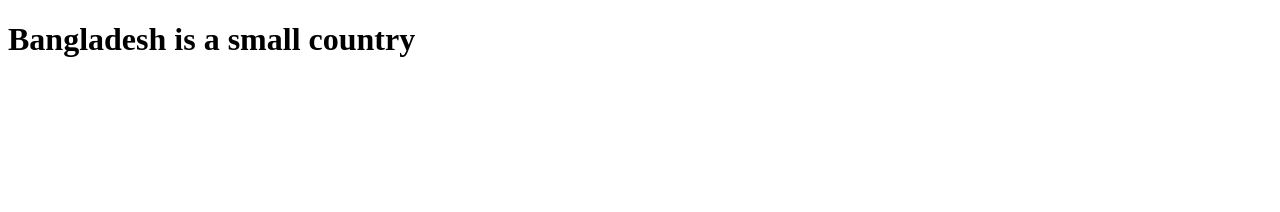
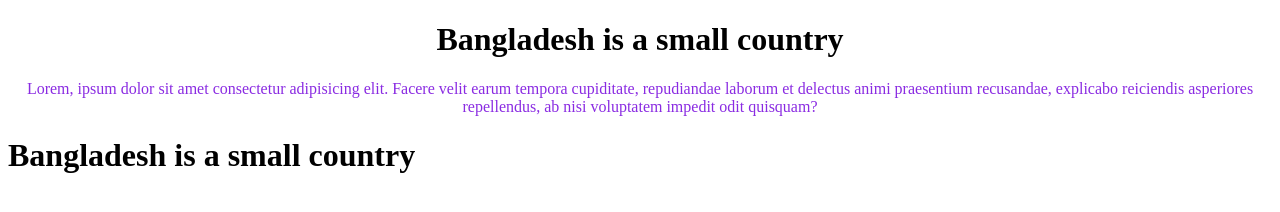
Before and after one commit to lipa-akter/programming-hero, a plain HTML site: page index.html in a window 1280 px wide. Drawn offline with Linux system fonts and the light colour scheme.

Commit message:
Bangladesh

```diff
--- a/index.html
+++ b/index.html
@@ -4,10 +4,22 @@
     <meta charset="UTF-8">
     <meta name="viewport" content="width=device-width, initial-scale=1.0">
     <title>my frist github repository</title>
+    <style>
+        .text{
+            text-align:center;
+            color:blueviolet;
+        }
+        h1{
+            color:black;
+        }
+    </style>
 </head>
 <body>
-    <div>
-        <h1>Bangladesh is a small country</h1>
+    <div class="text">
+        <h1 class="">Bangladesh is a small country</h1>
+
+        <p>Lorem, ipsum dolor sit amet consectetur adipisicing elit. Facere velit earum tempora cupiditate, repudiandae laborum et delectus animi praesentium recusandae, explicabo reiciendis asperiores repellendus, ab nisi voluptatem impedit odit quisquam?</p>
     </div>
+    <h1>Bangladesh is a small country</h1>
 </body>
 </html>
```
